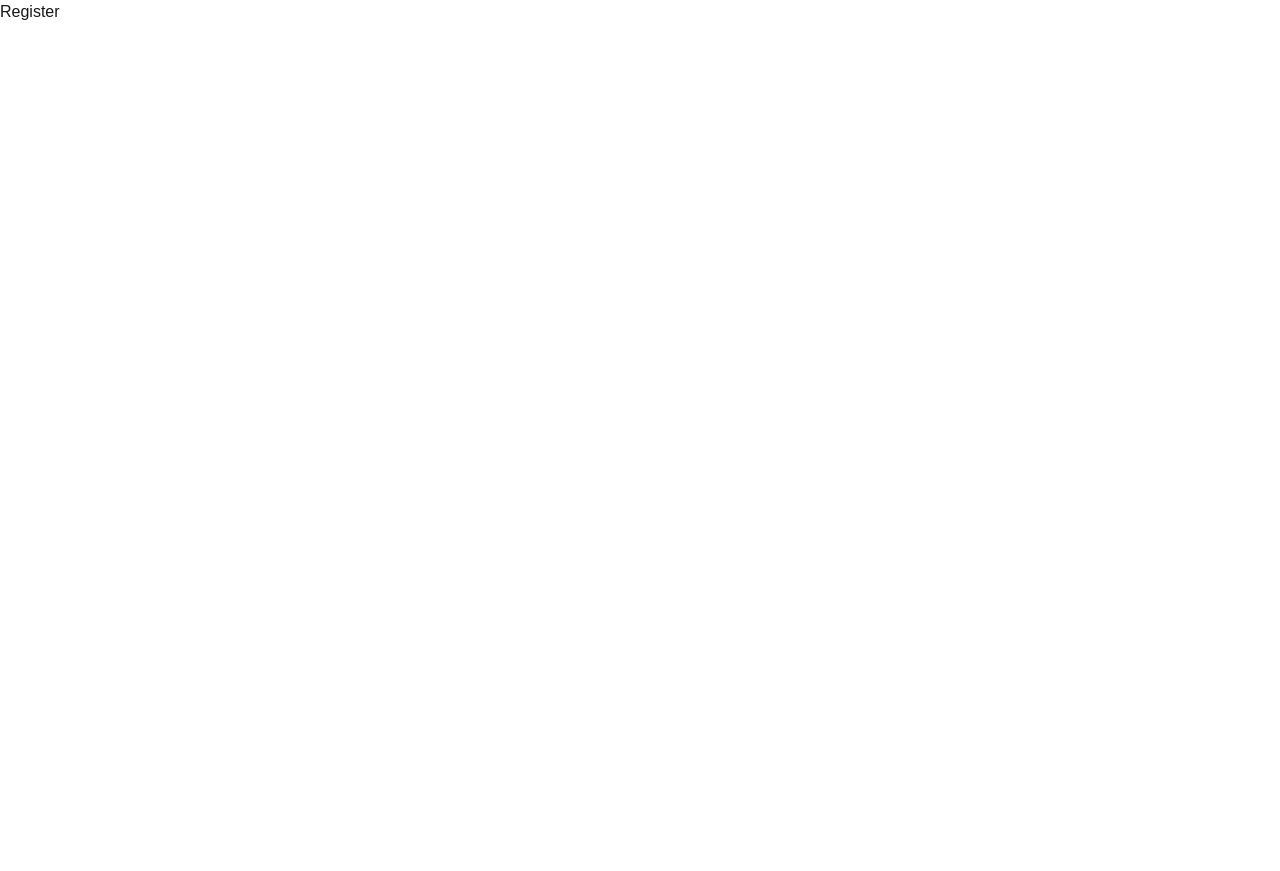
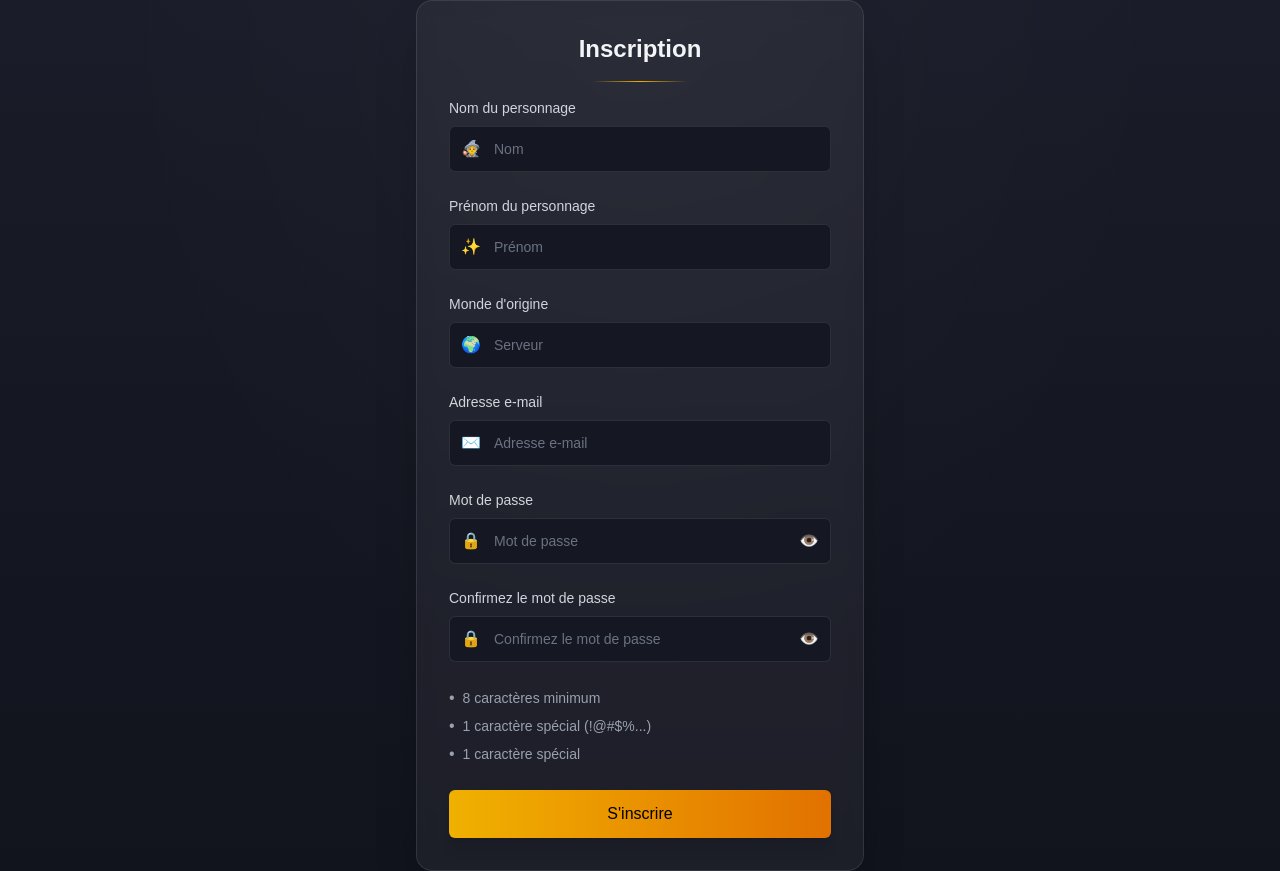
Before and after one commit to Karl-Gavois/XIV-Tools, a Next.js app in the folder client/: page /register in a window 1280 px wide. Before the commit the page ends 800 px from the top, so only its background shows below. Built offline with nearby package versions, Linux system fonts and the light colour scheme.

Commit message:
Add: Register form

```diff
--- a/client/app/login/login.tsx
+++ b/client/app/login/login.tsx
@@ -70,7 +70,6 @@ export default function LoginLogic() {
           <h1 className="text-center text-2xl font-semibold">Connectez-vous</h1>
           <div className="mx-auto my-4 h-px w-24 bg-gradient-to-r from-transparent via-yellow-500 to-transparent" />
           <form onSubmit={handleSubmit} className="space-y-6">
-            {/* Affichage erreurs */}
             <div>
               <label className="mb-2 block text-sm text-gray-300">
                 Adresse e-mail
--- a/client/app/register/register.tsx
+++ b/client/app/register/register.tsx
@@ -1,7 +1,285 @@
+"use client";
+
+import { useState } from "react";
+import { ReactNode } from "react";
+
+type InputProps = {
+  label: string;
+  value: string;
+  onChange: (value: string) => void;
+  placeholder?: string;
+  icon?: ReactNode;
+  type?: React.HTMLInputTypeAttribute;
+  autoComplete?: string;
+};
+
+type PasswordInputProps = {
+  label: string;
+  value: string;
+  onChange: (value: string) => void;
+  show: boolean;
+  toggleShow: () => void;
+};
+
 export default function RegisterLogic() {
+  const [characterLastName, setCharacterLastName] = useState("");
+  const [characterFirstName, setCharacterFirstName] = useState("");
+  const [world, setWorld] = useState("");
+  const [email, setEmail] = useState("");
+  const [password, setPassword] = useState("");
+  const [confirmPassword, setConfirmPassword] = useState("");
+  const [showPassword, setShowPassword] = useState(false);
+  const [error, setError] = useState<string | null>(null);
+  const [loading, setLoading] = useState(false);
+  const passwordChecks = {
+    length: password.length >= 8,
+    upper: /[A-Z]/.test(password),
+    special: /[^A-Za-z0-9]/.test(password),
+  };
+
+  const handleSubmit = async (e: React.FormEvent<HTMLFormElement>) => {
+    e.preventDefault();
+    setError(null);
+
+    if (password !== confirmPassword) {
+      setError("Les mots de passe ne correspondent pas.");
+      return;
+    }
+
+    if (!Object.values(passwordChecks).every(Boolean)) {
+      setError("Le mot de passe ne respecte pas tous les critères requis.");
+      return;
+    }
+
+    setLoading(true);
+    try {
+      const res = await fetch(
+        `${process.env.NEXT_PUBLIC_API_URL}/api/register`,
+        {
+          method: "POST",
+          headers: { "Content-Type": "application/json" },
+          body: JSON.stringify({
+            email,
+            password,
+            characterLastName,
+            characterFirstName,
+            world,
+          }),
+        },
+      );
+
+      if (!res.ok) {
+        throw new Error("Erreur lors de l'inscription. Veuillez réessayer.");
+      }
+
+      // reset
+      setCharacterLastName("");
+      setCharacterFirstName("");
+      setWorld("");
+      setEmail("");
+      setPassword("");
+      setConfirmPassword("");
+    } catch (err) {
+      setError(err instanceof Error ? err.message : "Une erreur est survenue.");
+    } finally {
+      setLoading(false);
+    }
+  };
+
+  return (
+    <main className="relative min-h-screen bg-gradient-to-b from-[#1a1c29] via-[#151722] to-[#11131d] text-gray-100">
+      <div className="pointer-events-none absolute inset-0 bg-[radial-gradient(ellipse_at_top,rgba(255,255,255,0.025),transparent_60%)]" />
+
+      <div className="relative z-10 flex min-h-screen items-center justify-center px-4">
+        <div className="w-full max-w-md rounded-2xl border border-white/10 bg-white/5 p-8 shadow-2xl backdrop-blur">
+          <h1 className="text-center text-2xl font-semibold">Inscription</h1>
+          <div className="mx-auto my-4 h-px w-24 bg-gradient-to-r from-transparent via-yellow-500 to-transparent" />
+
+          <form
+            onSubmit={handleSubmit}
+            className="space-y-6"
+            autoComplete="off"
+          >
+            {/* Autofill trap */}
+            <input type="text" autoComplete="username" className="hidden" />
+            <input
+              type="password"
+              autoComplete="current-password"
+              className="hidden"
+            />
+
+            {error && (
+              <div className="rounded-md border border-red-500/30 bg-red-500/10 px-4 py-3 text-sm text-red-300">
+                {error}
+              </div>
+            )}
+
+            {/* Nom */}
+            <Input
+              label="Nom du personnage"
+              value={characterLastName}
+              onChange={setCharacterLastName}
+              placeholder="Nom"
+              icon="🧙"
+            />
+
+            {/* Prénom */}
+            <Input
+              label="Prénom du personnage"
+              value={characterFirstName}
+              onChange={setCharacterFirstName}
+              placeholder="Prénom"
+              icon="✨"
+            />
+
+            {/* Monde */}
+            <Input
+              label="Monde d'origine"
+              value={world}
+              onChange={setWorld}
+              placeholder="Serveur"
+              icon="🌍"
+            />
+
+            {/* Email */}
+            <Input
+              label="Adresse e-mail"
+              value={email}
+              onChange={setEmail}
+              placeholder="Adresse e-mail"
+              icon="✉️"
+              type="email"
+              autoComplete="username"
+            />
+
+            {/* Mot de passe */}
+            <PasswordInput
+              label="Mot de passe"
+              value={password}
+              onChange={setPassword}
+              show={showPassword}
+              toggleShow={() => setShowPassword((v) => !v)}
+            />
+
+            {/* Confirmation */}
+            <PasswordInput
+              label="Confirmez le mot de passe"
+              value={confirmPassword}
+              onChange={setConfirmPassword}
+              show={showPassword}
+              toggleShow={() => setShowPassword((v) => !v)}
+            />
+
+            <div className="space-y-1 text-sm">
+              <PasswordRule
+                valid={passwordChecks.length}
+                label="8 caractères minimum"
+              />
+              <PasswordRule
+                valid={passwordChecks.upper}
+                label="1 caractère spécial (!@#$%...)"
+              />
+              <PasswordRule
+                valid={passwordChecks.special}
+                label="1 caractère spécial"
+              />
+            </div>
+
+            <button
+              type="submit"
+              disabled={loading}
+              className="w-full rounded-md bg-gradient-to-r from-yellow-500 to-amber-600 py-3 font-medium text-black shadow-lg transition hover:brightness-110 disabled:cursor-not-allowed disabled:opacity-70"
+            >
+              {loading ? "Inscription..." : "S'inscrire"}
+            </button>
+          </form>
+        </div>
+      </div>
+    </main>
+  );
+}
+
+/* ---------- Components ---------- */
+
+function Input({
+  label,
+  value,
+  onChange,
+  placeholder,
+  icon,
+  type = "text",
+  autoComplete,
+}: InputProps) {
   return (
     <div>
-      <h1>Register</h1>
+      <label className="mb-2 block text-sm text-gray-300">{label}</label>
+      <div className="relative">
+        <input
+          type={type}
+          value={value}
+          onChange={(e) => onChange(e.target.value)}
+          required
+          autoComplete={autoComplete}
+          placeholder={placeholder}
+          className="w-full rounded-md border border-white/10 bg-[#151722] px-4 py-3 pl-11 text-sm text-gray-100 placeholder-gray-500 focus:border-yellow-500 focus:outline-none focus:ring-1 focus:ring-yellow-500"
+        />
+        {icon && (
+          <span className="pointer-events-none absolute left-3 top-1/2 -translate-y-1/2 text-gray-400">
+            {icon}
+          </span>
+        )}
+      </div>
     </div>
   );
 }
+
+function PasswordInput({
+  label,
+  value,
+  onChange,
+  show,
+  toggleShow,
+}: PasswordInputProps) {
+  return (
+    <div>
+      <label className="mb-2 block text-sm text-gray-300">{label}</label>
+      <div className="relative">
+        <input
+          type={show ? "text" : "password"}
+          value={value}
+          onChange={(e) => onChange(e.target.value)}
+          required
+          autoComplete="current-password"
+          placeholder={label}
+          className="w-full rounded-md border border-white/10 bg-[#151722] px-4 py-3 pl-11 text-sm text-gray-100 placeholder-gray-500 focus:border-yellow-500 focus:outline-none focus:ring-1 focus:ring-yellow-500"
+        />
+        <span className="absolute left-3 top-1/2 -translate-y-1/2 text-gray-400">
+          🔒
+        </span>
+        <button
+          type="button"
+          onClick={toggleShow}
+          className="absolute right-3 top-1/2 -translate-y-1/2 text-gray-400 hover:text-yellow-400 transition"
+          aria-label={
+            show ? "Masquer le mot de passe" : "Afficher le mot de passe"
+          }
+        >
+          {show ? "🙈" : "👁️"}
+        </button>
+      </div>
+    </div>
+  );
+}
+
+function PasswordRule({ valid, label }: { valid: boolean; label: string }) {
+  return (
+    <div
+      className={`flex items-center gap-2 ${
+        valid ? "text-green-400" : "text-gray-400"
+      }`}
+    >
+      <span className="text-base">{valid ? "✔️" : "•"}</span>
+      <span>{label}</span>
+    </div>
+  );
+}
```
